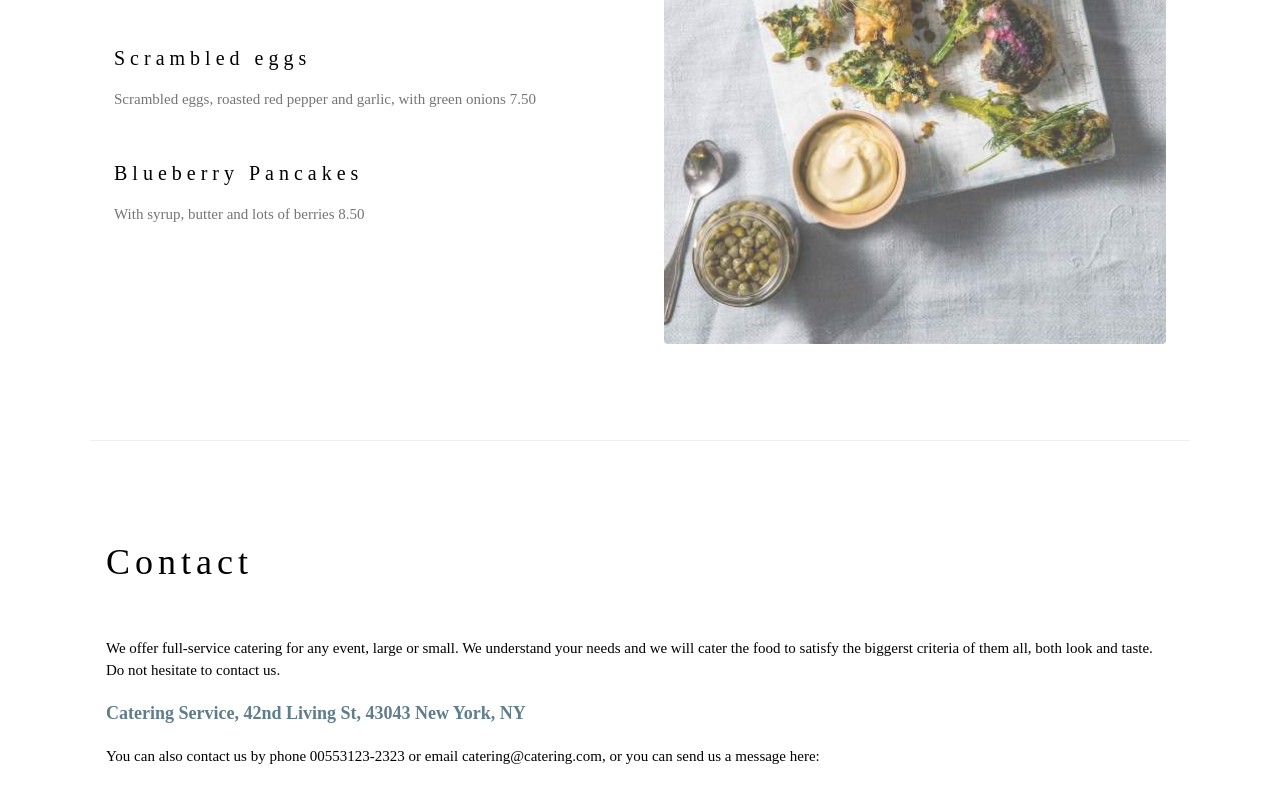
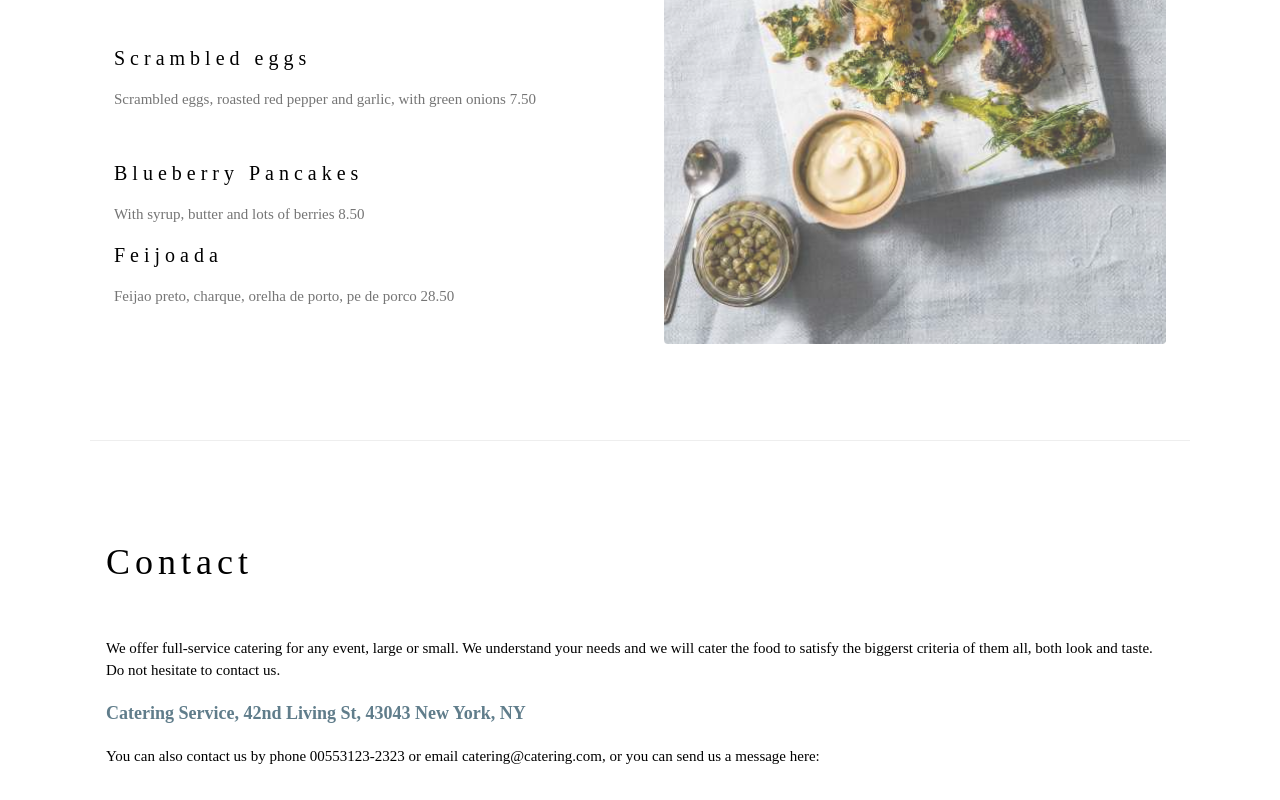
Before and after one commit to CarlosAndreFsa/mywebsite, a plain HTML site: page index.html in a window 1280 px wide. Shown: the part 1945-2745 px from the top of the page. Drawn offline with nearby package versions, Linux system fonts and the light colour scheme.

Commit message:
Novo prato adicionado ao menu

```diff
--- a/index.html
+++ b/index.html
@@ -22,6 +22,7 @@ h1, h2, h3, h4, h5, h6 {
     <!-- Right-sided navbar links. Hide them on small screens -->
     <div class="w3-right w3-hide-small">
       <a href="#about" class="w3-bar-item w3-button">About</a>
+            <a href="#about" class="w3-bar-item w3-button">Sales</a>
       <a href="#menu" class="w3-bar-item w3-button">Menu</a>
       <a href="#contact" class="w3-bar-item w3-button">Contact</a>
     </div>
@@ -73,6 +74,9 @@ h1, h2, h3, h4, h5, h6 {
 
       <h4>Blueberry Pancakes</h4>
       <p class="w3-text-grey">With syrup, butter and lots of berries 8.50</p>
+
+      <h4>Feijoada</h4>
+      <p class="w3-text-grey">Feijao preto, charque, orelha de porto, pe de porco 28.50</p>
     </div>
 
     <div class="w3-col l6 w3-padding-large">
```
